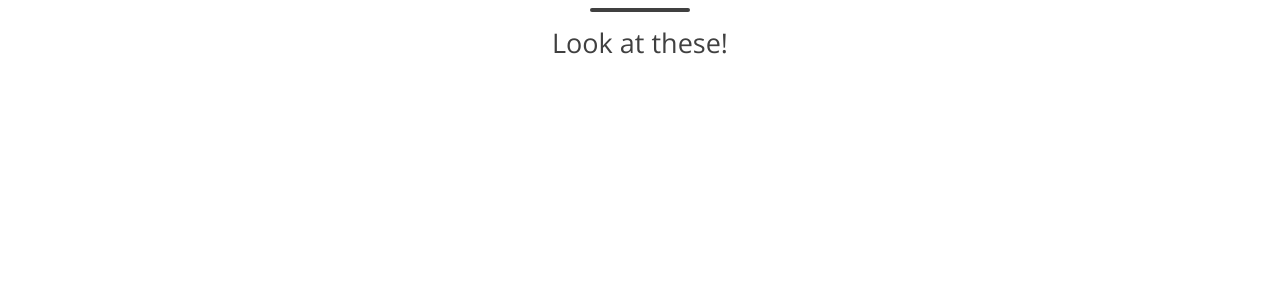
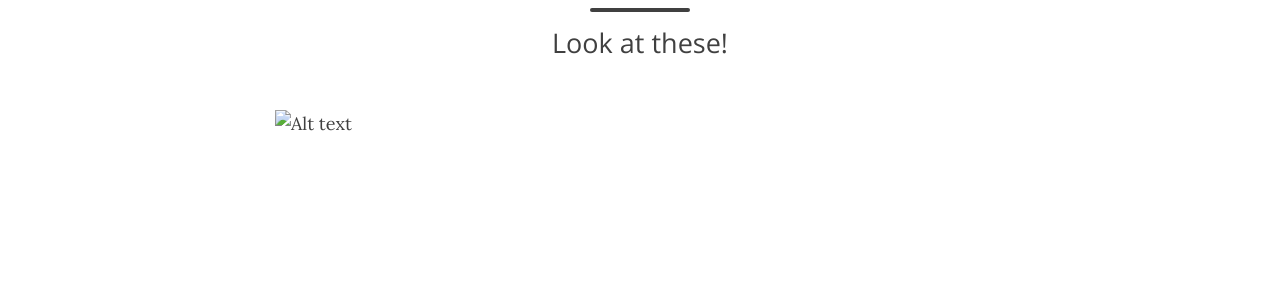
Before and after one commit to brankenn4325/brankenn4325.github.io, a Jekyll site: the page built from visuals.md, in a window 1280 px wide. Shown: the part 226-526 px from the top of the page. Built offline with Jekyll 4.4.1, drawn with Linux system fonts in a browser that asks for light colours.

Commit message:
Update visuals.md

```diff
--- a/visuals.md
+++ b/visuals.md
@@ -3,3 +3,4 @@ layout: page
 title: Visuals
 subtitle: Look at these!
 ---
+![Alt text](/assests/img/moreinfo.jpg)
```
